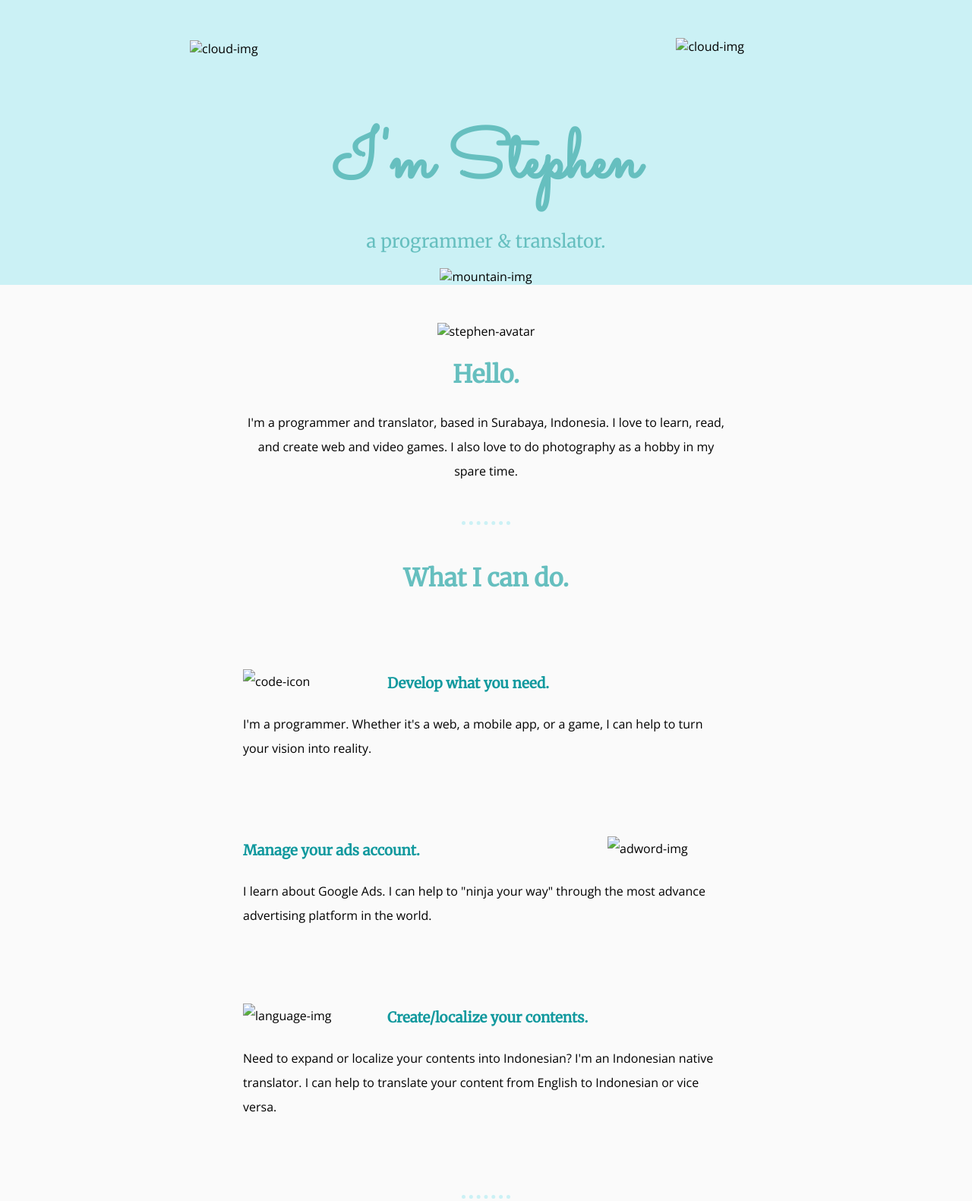
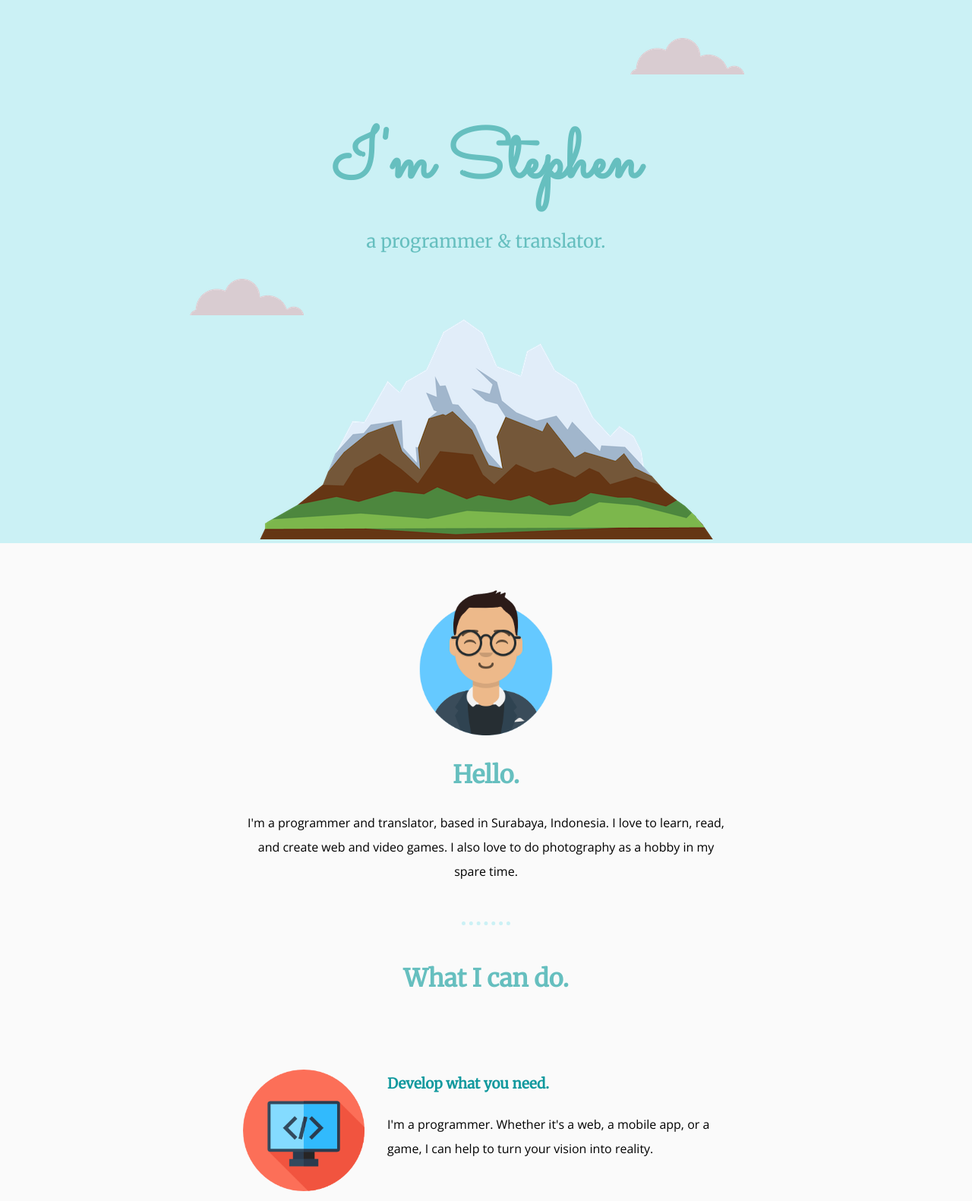
Before and after one commit to Argetlahm/cv, a plain HTML site: page index.html in a window 1280 px wide. Shown: the top 1581 px of the page at 76% size. Drawn offline with nearby package versions, Linux system fonts and the light colour scheme; files that its build step writes are made by us from their sources.

Commit message:
Update index
Change resource path

```diff
--- a/index.html
+++ b/index.html
@@ -3,7 +3,7 @@
 <head>
 	<meta charset="utf-8">
 	<title>⚶ Stephen Gunawan ⚶</title>
-	<link rel="stylesheet" type="text/css" href="css/styles.css">
+	<link rel="stylesheet" type="text/css" href="styles.css">
 	<link rel="icon" href="favicon2.ico">
 	<link href="https://fonts.googleapis.com/css?family=Merriweather|Open+Sans|Sacramento&display=swap" rel="stylesheet">
 </head>
@@ -14,17 +14,17 @@
 	</div> -->
 
 	<div class="top-container">
-		<img class="top-cloud" src="img/cloud.png" alt="cloud-img">
+		<img class="top-cloud" src="cloud.png" alt="cloud-img">
 		<h1 class="nama">I'm Stephen</h1>
 		<h2 class="brief">a programmer & translator.</h2>
-		<img class="bottom-cloud" src="img/cloud.png" alt="cloud-img">
-		<img src="img/mountain.png" alt="mountain-img">
+		<img class="bottom-cloud" src="cloud.png" alt="cloud-img">
+		<img src="mountain.png" alt="mountain-img">
 
 	</div>
 
 	<div class="middle-container">
 	  <div class="profile">
-	    <img class="avatar-body" src="img/avataaars.png" alt="stephen-avatar">
+	    <img class="avatar-body" src="avataaars.png" alt="stephen-avatar">
 	    <h2 class="hello">Hello.</h2>
 	    <p class="about-me">I'm a programmer and translator, based in Surabaya, Indonesia. I love to learn, read, and create web and video games. I also love to do photography as a hobby in my spare time.</p>
 	  </div>
@@ -32,17 +32,17 @@
 	  <div class="skills">
 	    <h2 class="mySkills">What I can do.</h2>
 	    <div class="skill-row">
-	      <img class="code-img" src="img/code.png" alt="code-icon">
+	      <img class="code-img" src="code.png" alt="code-icon">
 	      <h3 class="skill-1">Develop what you need.</h3>
 	      <p class="skill-1">I'm a programmer. Whether it's a web, a mobile app, or a game, I can help to turn your vision into reality.</p>
 	    </div>
 	    <div class="skill-row">
-	      <img class="adword-img" src="img/laptop.png" alt="adword-img">
+	      <img class="adword-img" src="laptop.png" alt="adword-img">
 	      <h3>Manage your ads account.</h3>
 	      <p class="desc-2">I learn about Google Ads. I can help to "ninja your way" through the most advance advertising platform in the world.</p>
 	    </div>
 	    <div class="skill-row">
-	      <img class="language-img" src="img/bilingual.png" alt="language-img">
+	      <img class="language-img" src="bilingual.png" alt="language-img">
 	      <h3>Create/localize your contents.</h3>
 	      <p>Need to expand or localize your contents into Indonesian? I'm an Indonesian native translator. I can help to translate your content from English to Indonesian or vice versa.</p>
 	    </div>
```
